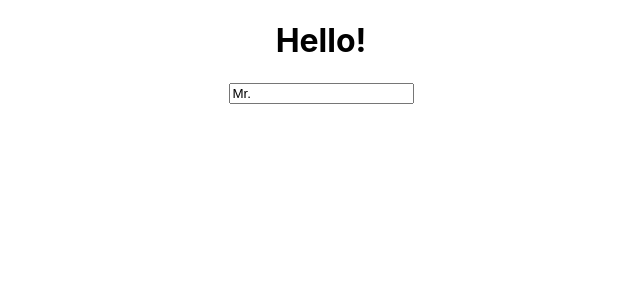
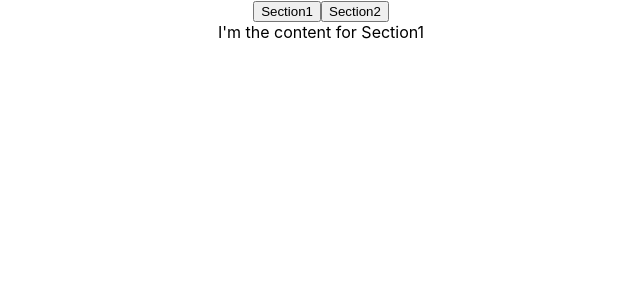
Before and after one commit to oreoTaste/react-hooks, a React (Create React App) app: page / in a window 1280 px wide. Shown: the top 300 px of the page, without its empty margins (319-959 px from the left). Built offline with nearby package versions, Linux system fonts and the light colour scheme.

Commit message:
1.3 useTabs

```diff
--- a/src/App.js
+++ b/src/App.js
@@ -1,34 +1,45 @@
 import React, { useState } from "react";
 import "./App.css";
 
-const useInput = (initialValue, validator) => {
-  const [value, setValue] = useState(initialValue);
-  const onChange = (e) => {
-    const {
-      target: { value },
-    } = e;
+const content = [
+  {
+    tab: "Section1",
+    content: "I'm the content for Section1",
+  },
 
-    let willUpdate = true;
-    if (typeof validator == "function") {
-      willUpdate = validator(value);
-    }
-    if (willUpdate) {
-      setValue(value);
-    }
+  {
+    tab: "Section2",
+    content: "I'm the content for Section2",
+  },
+];
+
+const useTabs = (initialTab, allTabs) => {
+  const [currentIndex, setCurrentIndex] = useState(initialTab);
+  if (!allTabs || !Array.isArray(allTabs)) {
+    return;
+  }
+  return {
+    currentItem: allTabs[currentIndex],
+    changeItem: setCurrentIndex,
   };
-  return { value, onChange };
 };
 
 const App = () => {
-  const maxLen = (value) => !(value.includes("<") || value.includes(">"));
-  const name = useInput("Mr.", maxLen);
+  const { currentItem, changeItem } = useTabs(0, content);
   return (
-    <>
-      <div className="App">
-        <h1>Hello!</h1>
-        <input placeholder="Name" {...name} />
-      </div>
-    </>
+    <div className="App">
+      {content.map((section, index) => (
+        <button
+          onClick={() => {
+            changeItem(index);
+          }}
+        >
+          {section.tab}
+        </button>
+      ))}
+
+      <div className="content">{currentItem.content}</div>
+    </div>
   );
 };
 
```
